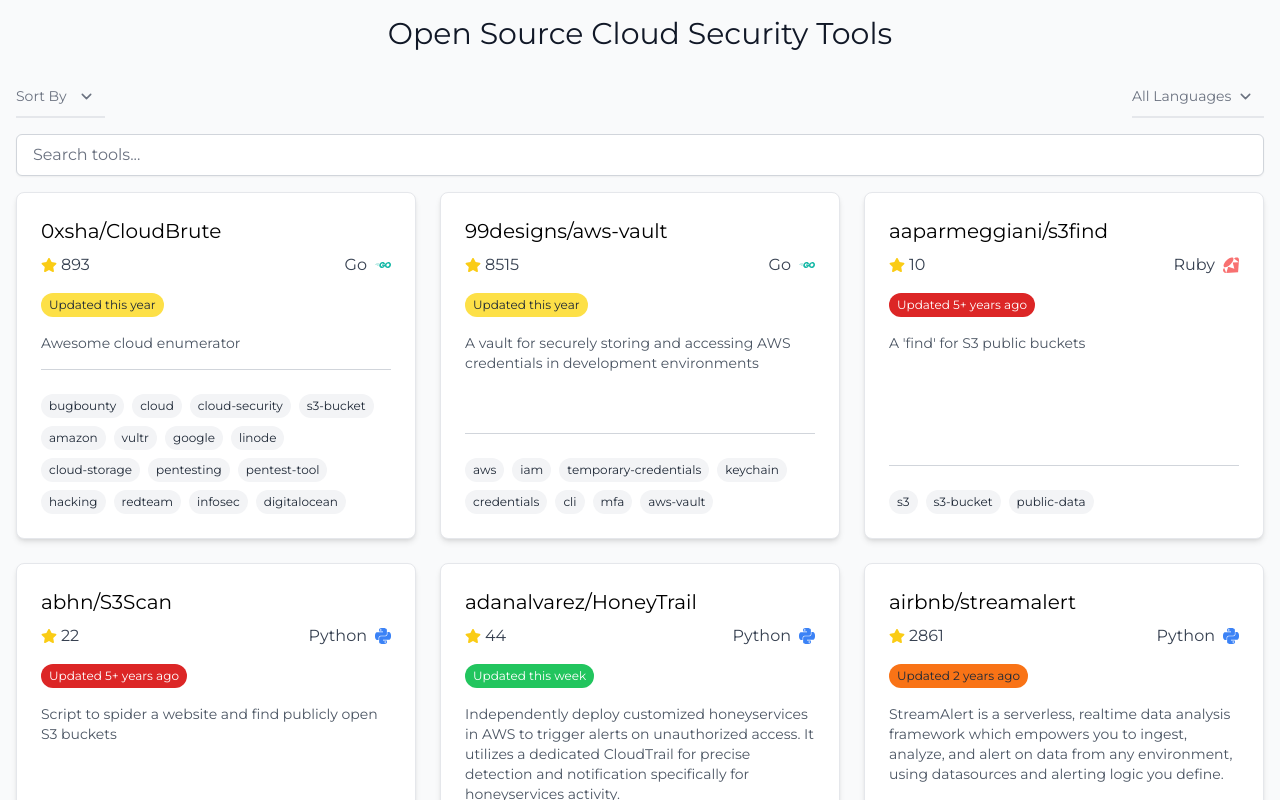
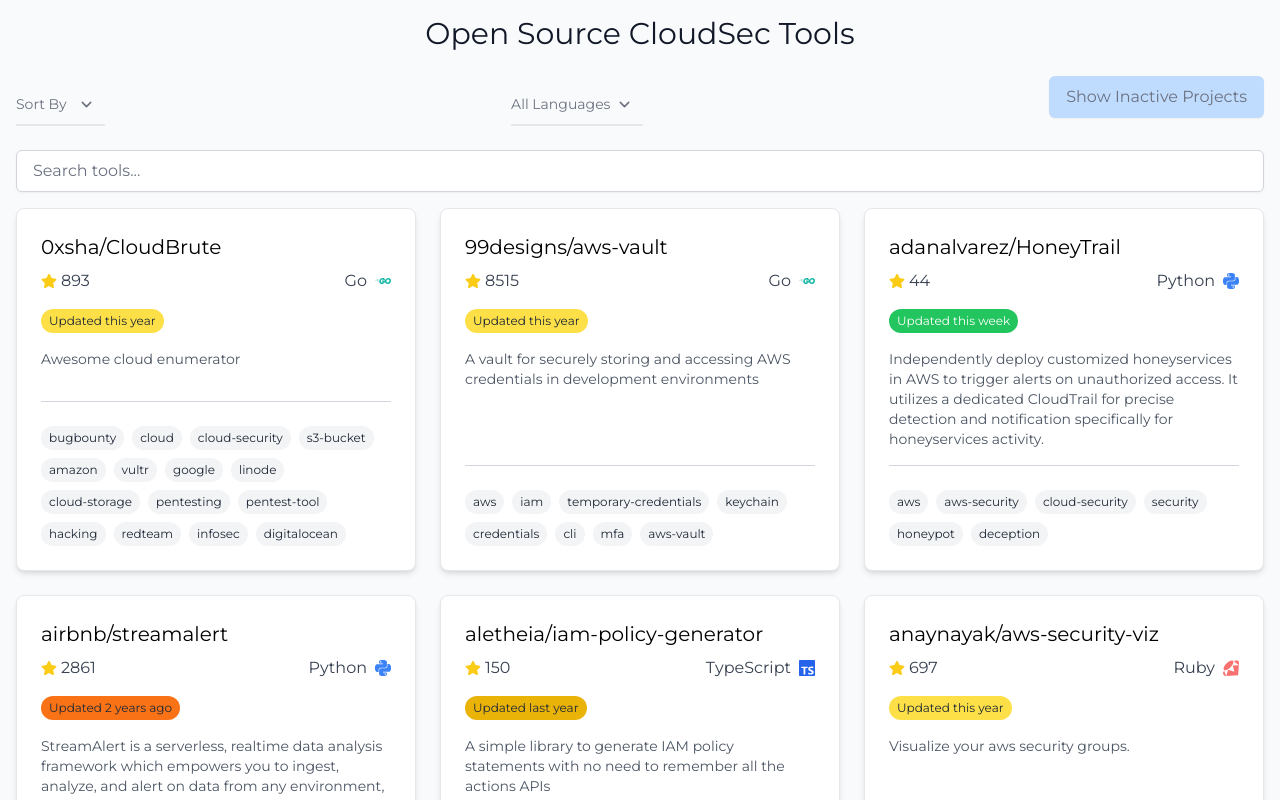
Before and after one commit to nojanath/cloudsectools, a React (Vite) app: page / in a window 1280 px wide. Shown: the top 800 px of the page. Built offline with nearby package versions, Linux system fonts and the light colour scheme.

Commit message:
Lots of changes

```diff
--- a/src/App.tsx
+++ b/src/App.tsx
@@ -20,13 +20,18 @@
   const [searchQuery, setSearchQuery] = useState("");
   const [filterLanguage, setFilterLanguage] = useState("");
   const [sortKey, setSortKey] = useState<"" | keyof Tool>("");
+  const [showOldTools, setShowOldTools] = useState(false);
 
   useEffect(() => {
-    document.title = "Open Source Cloud Security Tools";
+    document.title = "Open Source CloudSec Tools";
   }, []); // Runs only once on component mount
+
+  const threeYearsAgo = new Date();
+  threeYearsAgo.setFullYear(threeYearsAgo.getFullYear() - 3);
 
   const filteredTools = toolsData
     .filter((tool) => {
+      // Filter for search query
       if (searchQuery) {
         return (
           tool.name.toLowerCase().includes(searchQuery.toLowerCase()) ||
@@ -39,8 +44,16 @@
       return true;
     })
     .filter((tool) => {
+      // Filter for language
       if (filterLanguage) {
         return tool.language === filterLanguage;
+      }
+      return true;
+    })
+    .filter((tool) => {
+      // Filter for last updated more than 3 years ago
+      if (!showOldTools) {
+        return new Date(tool.last_commit) >= threeYearsAgo;
       }
       return true;
     })
@@ -57,7 +70,7 @@
   return (
     <div className="bg-gray-50 min-h-screen flex flex-col text-gray-900">
       <div className="max-w-8xl mx-auto p-4 flex-grow flex flex-col">
-        <h1 className="text-3xl font-bold text-center mb-6">Open Source Cloud Security Tools</h1>
+        <h1 className="text-3xl font-bold text-center mb-6">Open Source CloudSec Tools</h1>
 
         <div className="flex flex-col sm:flex-row sm:justify-between items-center mb-4">
           <SortControl sortKey={sortKey} setSortKey={setSortKey} />
@@ -68,6 +81,13 @@
               new Set(toolsData.map((tool) => tool.language).filter(Boolean))
             )}
           />
+          {/* Toggle Old Tools Button */}
+          <button
+            onClick={() => setShowOldTools(!showOldTools)}
+            className="mb-4 px-4 py-2 bg-blue-200 text-gray-500 rounded-md shadow-sm hover:bg-blue-300"
+          >
+            {showOldTools ? "Hide Inactive Projects" : "Show Inactive Projects"}
+          </button>
         </div>
 
         <input
@@ -77,29 +97,6 @@
           onChange={(e) => setSearchQuery(e.target.value)}
           className="w-full mb-4 px-4 py-2 border border-gray-300 rounded-md shadow-sm focus:outline-none focus:ring-2 focus:ring-blue-400"
         />
-
-        {/* Category Selection */}
-        {/* <div className="flex flex-wrap gap-2 mb-6">
-          {Array.from(
-            new Set(toolsData.flatMap((tool) => tool.categories))
-          ).map((category) => (
-            <button
-              key={category}
-              onClick={() =>
-                setSelectedCategory(
-                  selectedCategory === category ? null : category
-                )
-              }
-              className={`px-3 py-1 rounded-md text-sm font-medium ${
-                selectedCategory === category
-                  ? "bg-blue-600 text-white"
-                  : "bg-blue-100 text-blue-700 hover:bg-blue-300"
-              }`}
-            >
-              {category}
-            </button>
-          ))}
-        </div> */}
 
         <div className="flex-grow flex flex-col">
           {filteredTools.length > 0 ? (
--- a/src/components/ToolCard.tsx
+++ b/src/components/ToolCard.tsx
@@ -1,16 +1,19 @@
 import { Tool } from "../App";
 import {
+  SiCplusplus,
+  SiCsharp,
+  SiCss3,
+  SiGo,
+  SiHtml5,
   SiJavascript,
+  SiPhp,
+  SiPowershell,
   SiPython,
-  SiGo,
-  SiCplusplus,
-  SiTypescript,
   SiRuby,
-  SiPowershell,
+  SiRust,
   SiShell,
   SiTerraform,
-  SiRust,
-  SiPhp,
+  SiTypescript,
 } from "react-icons/si";
 import { FaCoffee, FaStar } from "react-icons/fa";
 
@@ -19,18 +22,21 @@
 };
 
 const languageIcons: { [key: string]: JSX.Element } = {
+  "C#": <SiCsharp className="text-green-600" />,
+  "C++": <SiCplusplus className="text-red-500" />,
+  CSS: <SiCss3 className="text-blue-500" />,
+  Go: <SiGo className="text-teal-500" />,
+  HCL: <SiTerraform className="text-purple-500" />,
+  HTML: <SiHtml5 className="text-orange-500" />,
+  Java: <FaCoffee className="text-amber-600" />,
   JavaScript: <SiJavascript className="text-yellow-500" />,
+  PHP: <SiPhp className="text-violet-500" />,
+  PowerShell: <SiPowershell className="text-blue-300" />,
   Python: <SiPython className="text-blue-500" />,
-  Go: <SiGo className="text-teal-500" />,
-  "C++": <SiCplusplus className="text-red-500" />,
-  Java: <FaCoffee className="text-amber-600" />,
+  Ruby: <SiRuby className="text-red-400" />,
+  Rust: <SiRust className="text-orange-500" />,
+  Shell: <SiShell className="text-gray-500" />,
   TypeScript: <SiTypescript className="text-blue-600" />,
-  Ruby: <SiRuby className="text-red-400" />,
-  PowerShell: <SiPowershell className="text-blue-300" />,
-  Shell: <SiShell className="text-gray-500" />,
-  HCL: <SiTerraform className="text-purple-500" />,
-  Rust: <SiRust className="text-orange-500" />,
-  PHP: <SiPhp className="text-violet-500" />,
 };
 
 // Helper function to calculate the text and color class for the update badge
```
Also changed, not shown: utils/fetchData/data.cjs (+14 -0 lines).
